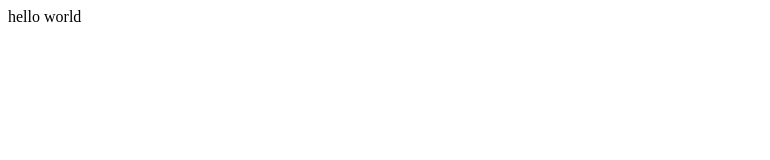
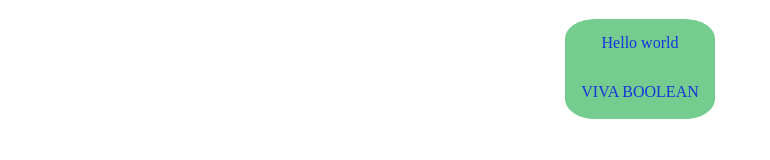
Before and after one commit to AndreaChiari/htmlcss-hello, a plain HTML site: page index.html in a window 1280 px wide. Shown: the whole page, without its empty margins (0-770 px from the left). Drawn offline with Linux system fonts and the light colour scheme.

Commit message:
secondo push viva boolean

```diff
--- /dev/null
+++ b/index.css
@@ -0,0 +1,13 @@
+p{
+    color: rgb(21, 51, 221);
+    text-align: center;
+    padding-top: 10%;
+}
+
+div{
+    width: 150px;
+    height: 100px;
+    margin:auto;
+    background-color: rgba(24, 170, 68, 0.6);
+    border-radius: 20%;
+    margin-top: 1.5%}
--- a/index.html
+++ b/index.html
@@ -1,12 +1,19 @@
 <!DOCTYPE html>
 <html lang="en">
 <head>
+    <link rel="stylesheet" href="index.css">
     <meta charset="UTF-8">
     <meta http-equiv="X-UA-Compatible" content="IE=edge">
     <meta name="viewport" content="width=device-width, initial-scale=1.0">
     <title>Document</title>
 </head>
 <body>
-    hello world
+    <main id="main">
+        <div>
+            <p>Hello world</p>
+            <p>VIVA BOOLEAN</p>
+        </div>
+    </main>
+
 </body>
 </html>
```
